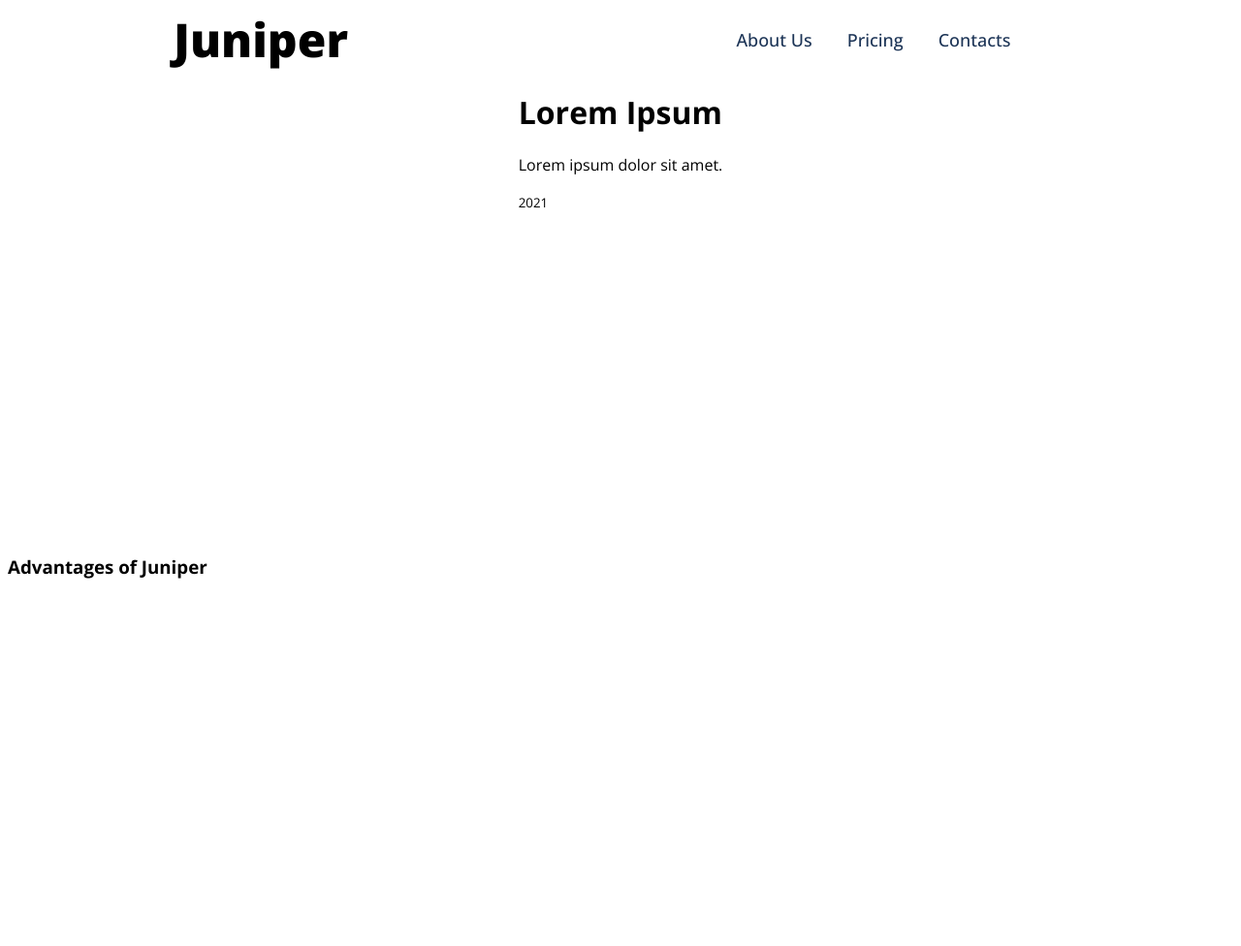
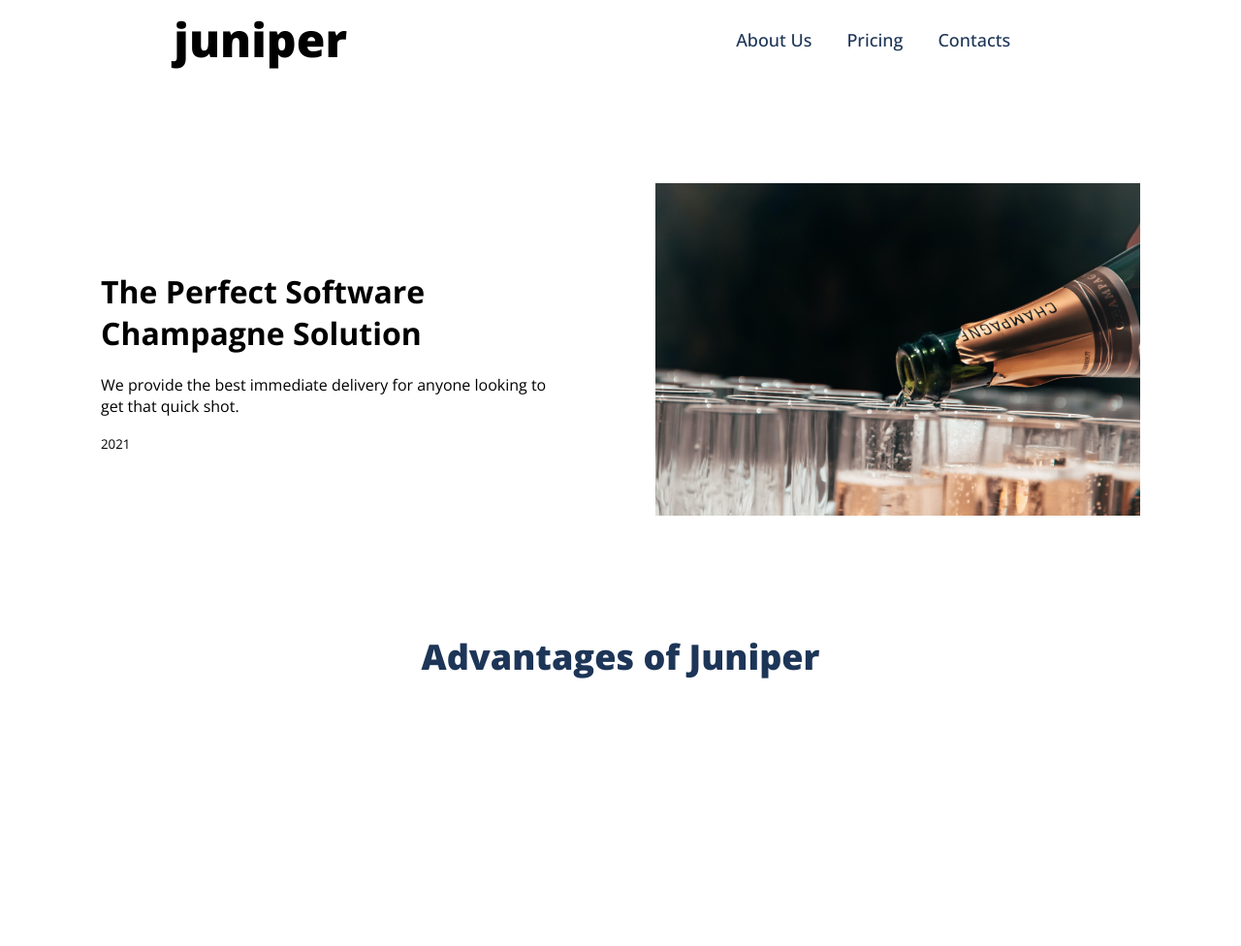
Before and after one commit to Alb33rt/test-landing-page, a plain HTML site: page index.html in a window 1280 px wide. Shown: the top 976 px of the page at 97% size. Drawn offline with nearby package versions, Linux system fonts and the light colour scheme.

Commit message:
Main Hero Completed

```diff
--- a/index.html
+++ b/index.html
@@ -19,18 +19,21 @@
     </header>
     <div class="content">
         <div class="intro">
-            <img class="hero-img">
             <div class="hero overlay">
-                <h1>Lorem Ipsum</h1>
-                <p>Lorem ipsum dolor sit amet.</p>
+                <h1>The Perfect Software Champagne Solution</h1>
+                <p>We provide the best immediate delivery for
+                    anyone looking to get that quick shot.</p>
                 <small>2021</small>
+            </div>
+            <div class="hero-img">
+                <img class="hero-img" src="./styles/img/tristan-gassert-IRzq8sDxb7w-unsplash.jpg">
             </div>
         </div>
         <div class="info">
-            <h3>Advantages of Juniper</h3>
+            <div class="info-title">Advantages of Juniper</div>
         </div>
         <div class="quote">
-            <blockquote></blockquote>
+            <blockquote>Lorem ipsum dolor sit amet, consectetur adipiscing elit. Aenean ante libero, mollis in scelerisque nec, elementum at neque. Vestibulum nisl urna, eleifend posuere nulla et, tristique posuere ex. Suspendisse finibus vehicula est et malesuada. Vivamus ac facilisis felis. Duis non.</blockquote>
         </div>
         <div class="sign-up">
             <div class="modal">
--- a/styles/styles.css
+++ b/styles/styles.css
@@ -33,6 +33,7 @@ body {
 .nav .nav-title {
     font-size: 48px;
     font-weight: 900;
+    text-transform: lowercase;
 }
 
 .nav .nav-link {
@@ -78,15 +79,41 @@ body {
 
 .intro {
     display: flex;
-    justify-content: center;
+    flex-flow: row wrap;
+    justify-content: space-around;
+    align-items: center;
     height: 60vh;
+    gap: -5vw;
+
+    margin: 50px;
 }
 
-/* .hero {
-} */
+.hero {
+    max-width: 30em;
+}
+
+.hero > p {
+    word-wrap: break-word;
+}
+
+.hero-img {
+    max-width: 35vw;
+    min-width: 500px;
+}
 
 .info, .quote {
+    display: flex;
     height: 40vh;
+}
+
+.info {
+    justify-content: center;
+}
+
+.info-title {
+    font-size: 36px;
+    font-weight: 900;
+    color: var(--dark-primary);
 }
 
 .sign-up {
```
Also changed, not shown: styles/img/tristan-gassert-IRzq8sDxb7w-unsplash.jpg (added), 2 other files.
